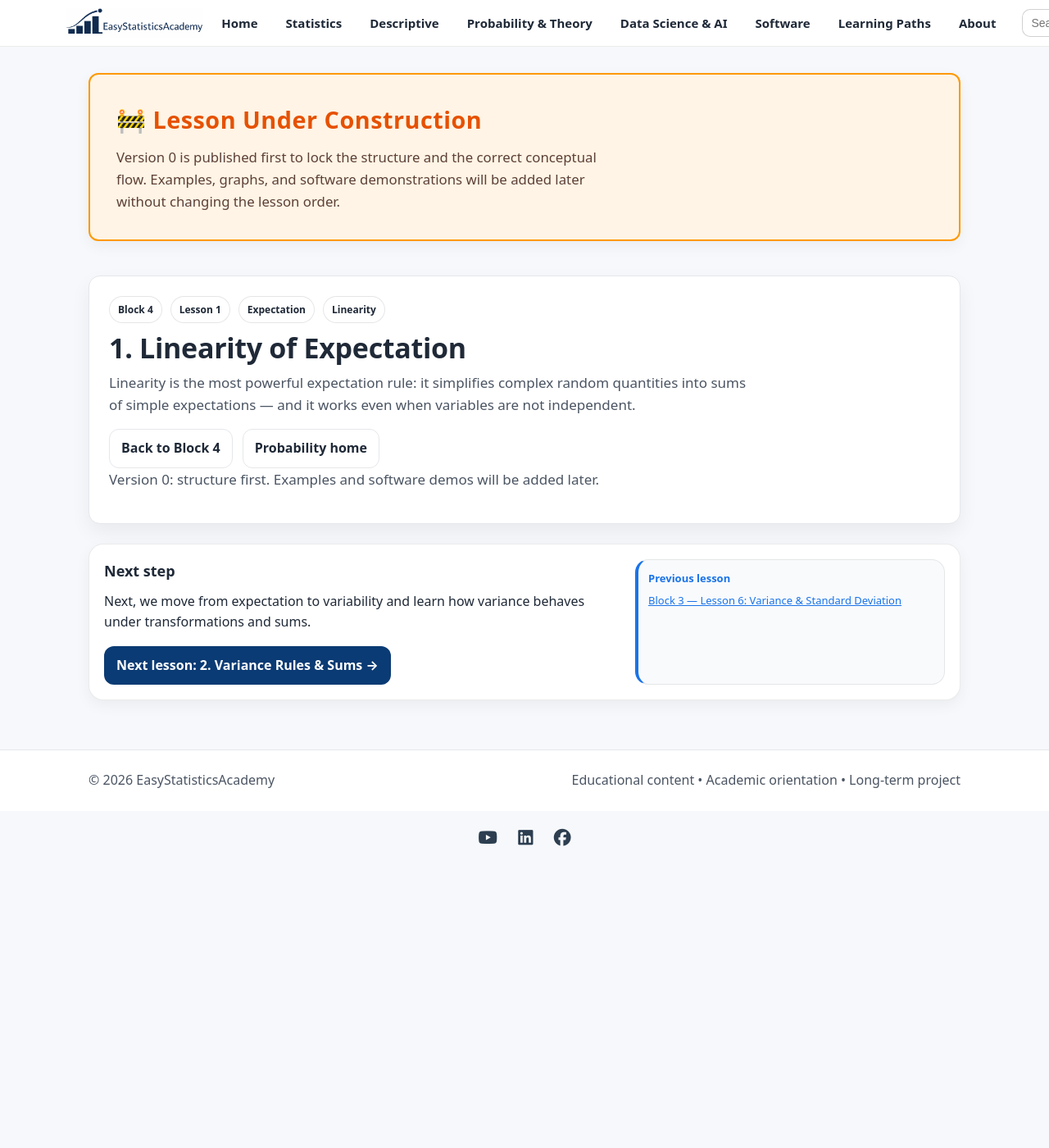
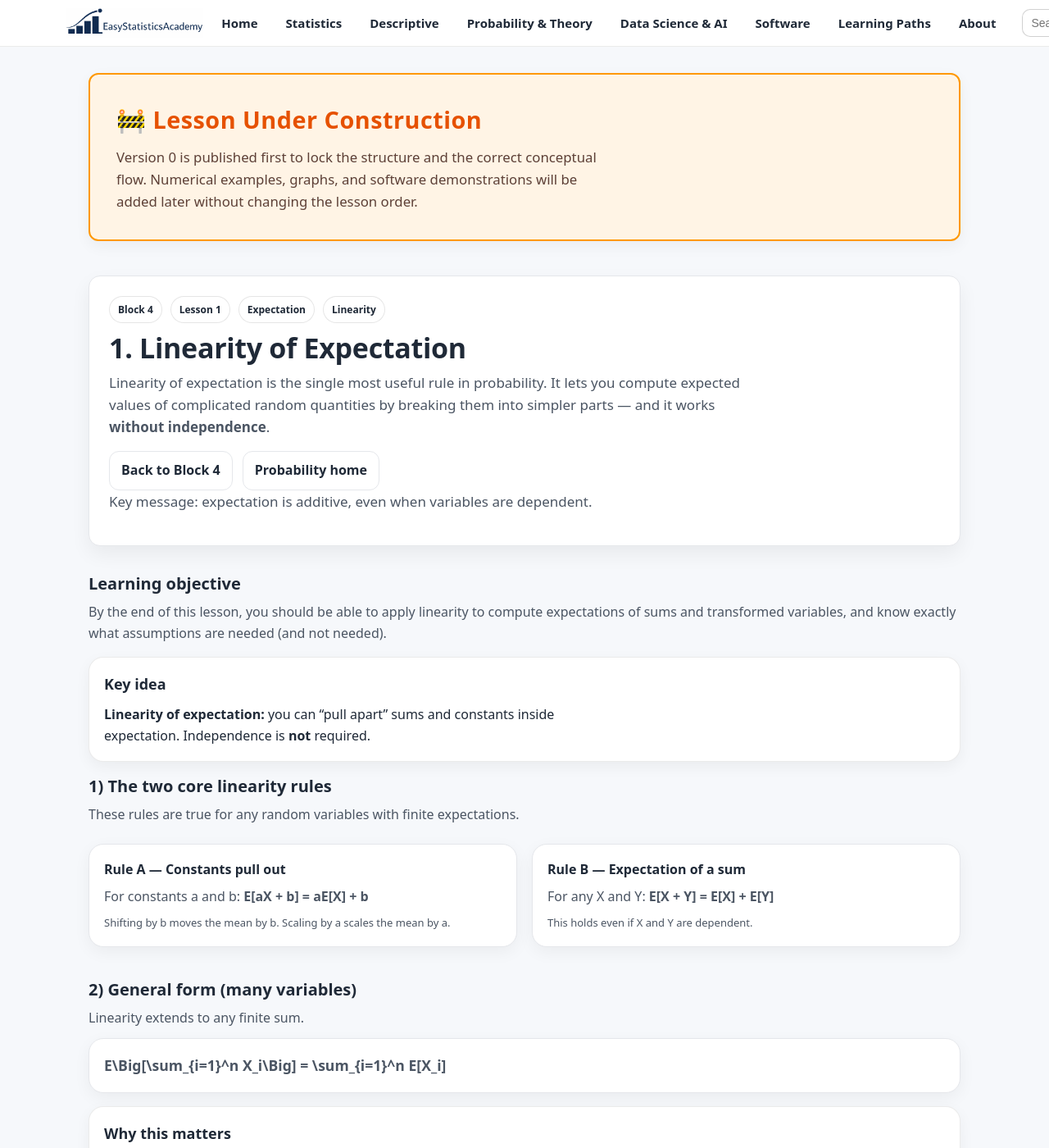
Before and after one commit to ammar-homaida-statistics/easystatisticsacademy, a Jekyll site: the page built from probability/expectation-variance/linearity-of-expectation/index.md, in a window 1280 px wide and 1400 px high. Shown: the whole window at 82% size. Built offline with Jekyll 4.4.1, drawn with Linux system fonts in a browser that asks for light colours; some of the changed text lies outside the part shown.

Commit message:
Add lesson content

```diff
--- a/probability/expectation-variance/linearity-of-expectation/index.md
+++ b/probability/expectation-variance/linearity-of-expectation/index.md
@@ -1,7 +1,7 @@
 ---
 layout: default
 title: "1. Linearity of Expectation"
-description: "A core rule that makes expectations easy: E[aX+b]=aE[X]+b and E[X+Y]=E[X]+E[Y] (no independence required)."
+description: "The most important rule for expectations: how expectation behaves under sums and transformations, and why independence is not needed."
 permalink: /probability/expectation-variance/linearity-of-expectation/
 sidebar: false
 ---
@@ -13,7 +13,7 @@
       <h2 style="margin-top:0; color:#e65100; font-size:1.8rem; letter-spacing:0.5px;">🚧 Lesson Under Construction</h2>
       <p style="margin:0; font-size:1.05rem; color:#5d4037; line-height:1.6;">
         Version 0 is published first to lock the structure and the correct conceptual flow.
-        Examples, graphs, and software demonstrations will be added later without changing the lesson order.
+        Numerical examples, graphs, and software demonstrations will be added later without changing the lesson order.
       </p>
     </div>
   </div>
@@ -22,9 +22,9 @@
 <!-- ✅ Update "last visited lesson" for Probability Block 4 -->
 <script>
   (function () {
-    var KEY = "esa_continue_probability_expectation_variability_lesson_v0";
+    var KEY = "esa_continue_probability_expectation_variance_lesson_v0";
     localStorage.setItem(KEY, JSON.stringify({
-      url: "/probability/expectation-variability/linearity-of-expectation/",
+      url: "/probability/expectation-variance/linearity-of-expectation/",
       label: "Lesson 1 — Linearity of Expectation",
       ts: Date.now()
     }));
@@ -34,7 +34,6 @@
 <section class="hero hero-section">
   <div class="hero-card">
     <div class="hero-copy">
-
       <div class="badge-row">
         <span class="badge">Block 4</span>
         <span class="badge">Lesson 1</span>
@@ -43,21 +42,180 @@
       </div>
 
       <h1>1. Linearity of Expectation</h1>
-
       <p class="lead">
-        Linearity is the most powerful expectation rule: it simplifies complex random quantities into sums of
-        simple expectations — and it works even when variables are not independent.
+        Linearity of expectation is the single most useful rule in probability.
+        It lets you compute expected values of complicated random quantities by breaking them into simpler parts —
+        and it works <strong>without independence</strong>.
       </p>
 
       <div class="hero-actions">
-        <a class="btn btn-outline" href="/probability/expectation-variability/">Back to Block 4</a>
+        <a class="btn btn-outline" href="/probability/expectation-variance/">Back to Block 4</a>
         <a class="btn btn-outline" href="/probability/">Probability home</a>
       </div>
 
       <p class="muted-mini">
-        Version 0: structure first. Examples and software demos will be added later.
+        Key message: expectation is additive, even when variables are dependent.
       </p>
+    </div>
+  </div>
+</section>
 
+<section class="section">
+  <div class="section-head">
+    <h2>Learning objective</h2>
+    <p>
+      By the end of this lesson, you should be able to apply linearity to compute expectations of sums and
+      transformed variables, and know exactly what assumptions are needed (and not needed).
+    </p>
+  </div>
+
+  <div class="callout" style="margin-top:1rem;">
+    <div class="callout-copy">
+      <h2>Key idea</h2>
+      <p style="margin:0;">
+        <strong>Linearity of expectation:</strong> you can “pull apart” sums and constants inside expectation.
+        Independence is <strong>not</strong> required.
+      </p>
+    </div>
+  </div>
+</section>
+
+<section class="section">
+  <div class="section-head">
+    <h2>1) The two core linearity rules</h2>
+    <p>
+      These rules are true for any random variables with finite expectations.
+    </p>
+  </div>
+
+  <div class="grid grid-2">
+    <div class="card">
+      <h3>Rule A — Constants pull out</h3>
+      <p style="margin:0;">
+        For constants a and b:
+        <strong>E[aX + b] = aE[X] + b</strong>
+      </p>
+      <p class="muted-mini" style="margin-top:.5rem;">
+        Shifting by b moves the mean by b. Scaling by a scales the mean by a.
+      </p>
+    </div>
+
+    <div class="card">
+      <h3>Rule B — Expectation of a sum</h3>
+      <p style="margin:0;">
+        For any X and Y:
+        <strong>E[X + Y] = E[X] + E[Y]</strong>
+      </p>
+      <p class="muted-mini" style="margin-top:.5rem;">
+        This holds even if X and Y are dependent.
+      </p>
+    </div>
+  </div>
+</section>
+
+<section class="section">
+  <div class="section-head">
+    <h2>2) General form (many variables)</h2>
+    <p>
+      Linearity extends to any finite sum.
+    </p>
+  </div>
+
+  <div class="card">
+    <p style="margin:0; font-size:1.1rem;">
+      <strong>E\Big[\sum_{i=1}^n X_i\Big] = \sum_{i=1}^n E[X_i]</strong>
+    </p>
+  </div>
+
+  <div class="callout" style="margin-top:1rem;">
+    <div class="callout-copy">
+      <h2>Why this matters</h2>
+      <p style="margin:0;">
+        Many “expected number of …” questions are solved by turning the quantity into a sum,
+        then applying this rule.
+      </p>
+    </div>
+  </div>
+</section>
+
+<section class="section">
+  <div class="section-head">
+    <h2>3) What assumptions are needed?</h2>
+    <p>
+      This is where many learners make mistakes.
+    </p>
+  </div>
+
+  <div class="grid grid-2">
+    <div class="card">
+      <h3>Independence is NOT required</h3>
+      <p>
+        Dependence affects variance and covariance, but not the additivity of expectation.
+      </p>
+      <ul class="bullets">
+        <li>E[X+Y] always equals E[X]+E[Y] (when expectations exist).</li>
+        <li>Even if X and Y “move together”.</li>
+      </ul>
+    </div>
+
+    <div class="card">
+      <h3>What you DO need</h3>
+      <p>
+        You need the expectations to exist (finite).
+      </p>
+      <ul class="bullets">
+        <li>For most introductory distributions, this is satisfied.</li>
+        <li>Edge cases exist (heavy tails), but are rare in Version 0.</li>
+      </ul>
+    </div>
+  </div>
+</section>
+
+<section class="section">
+  <div class="section-head">
+    <h2>4) How to use linearity (problem-solving pattern)</h2>
+    <p>
+      When asked to compute an expectation:
+    </p>
+  </div>
+
+  <div class="card">
+    <ul class="bullets">
+      <li>Rewrite the random quantity as a sum of simpler pieces.</li>
+      <li>Pull constants out of expectation.</li>
+      <li>Split the expectation into parts.</li>
+      <li>Compute each part using known means or definitions.</li>
+    </ul>
+  </div>
+
+  <p class="muted-mini" style="margin-top:.75rem;">
+    Next lesson: variance does not behave this cleanly — and that’s why covariance exists.
+  </p>
+</section>
+
+<section class="section section-slim">
+  <div class="callout">
+    <div class="callout-copy">
+      <h2>Common mistakes</h2>
+      <ul class="bullets">
+        <li>Thinking you need independence to use E[X+Y]=E[X]+E[Y]</li>
+        <li>Confusing E[XY] with E[X]E[Y] (that requires independence)</li>
+        <li>Forgetting constants: E[aX+b]=aE[X]+b</li>
+      </ul>
+    </div>
+  </div>
+</section>
+
+<section class="section section-slim">
+  <div class="callout">
+    <div class="callout-copy">
+      <h2>Outcome of this lesson</h2>
+      <ul class="bullets">
+        <li>Use E[aX+b]=aE[X]+b correctly</li>
+        <li>Use E[X+Y]=E[X]+E[Y] correctly (no independence needed)</li>
+        <li>Apply linearity to sums of many variables</li>
+        <li>Be ready for variance rules and covariance</li>
+      </ul>
     </div>
   </div>
 </section>
@@ -67,12 +225,13 @@
     <div class="callout-copy">
       <h2>Next step</h2>
       <p style="margin:0;">
-        Next, we move from expectation to variability and learn how variance behaves under transformations and sums.
+        Next, we study how variance behaves under transformations and sums,
+        and why dependence introduces an extra covariance term.
       </p>
 
       <div class="pill-row" style="margin-top:1rem;">
-        <a class="btn" href="/probability/expectation-variability/variance-rules-and-sums/">
-          Next lesson: 2. Variance Rules & Sums →
+        <a class="btn" href="/probability/expectation-variance/variance-rules-and-sums/">
+          Next lesson: 2. Variance Rules &amp; Sums of Variables →
         </a>
       </div>
     </div>
@@ -82,7 +241,7 @@
         <div class="mini-title" style="color:#1a73e8;">Previous lesson</div>
         <div class="mini-body">
           <a href="/probability/random-variables/variance-and-standard-deviation/" style="color:#1a73e8; text-decoration:underline;">
-            Block 3 — Lesson 6: Variance & Standard Deviation
+            Block 3 — Lesson 6: Variance &amp; Standard Deviation
           </a>
         </div>
       </div>
```
